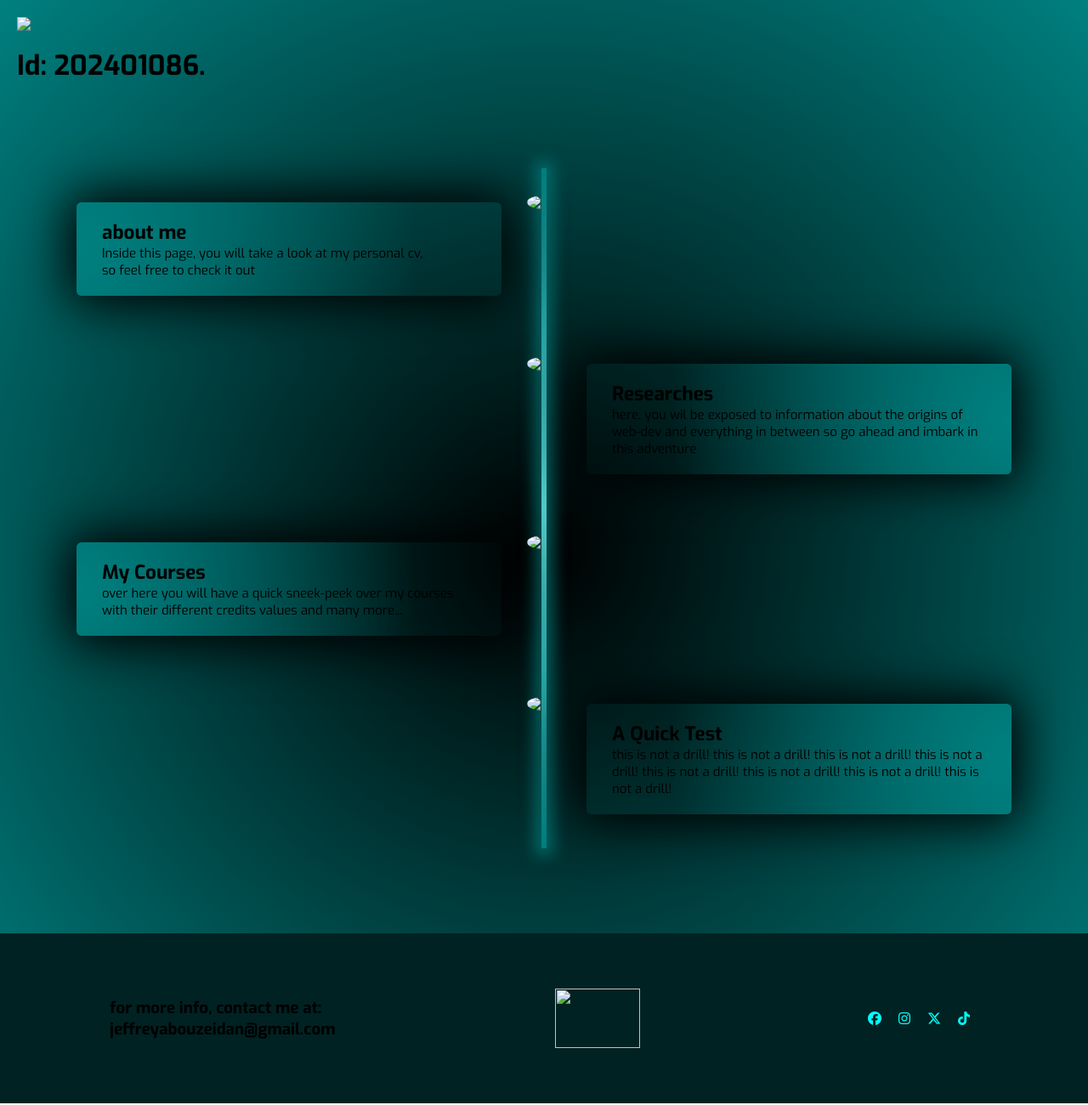
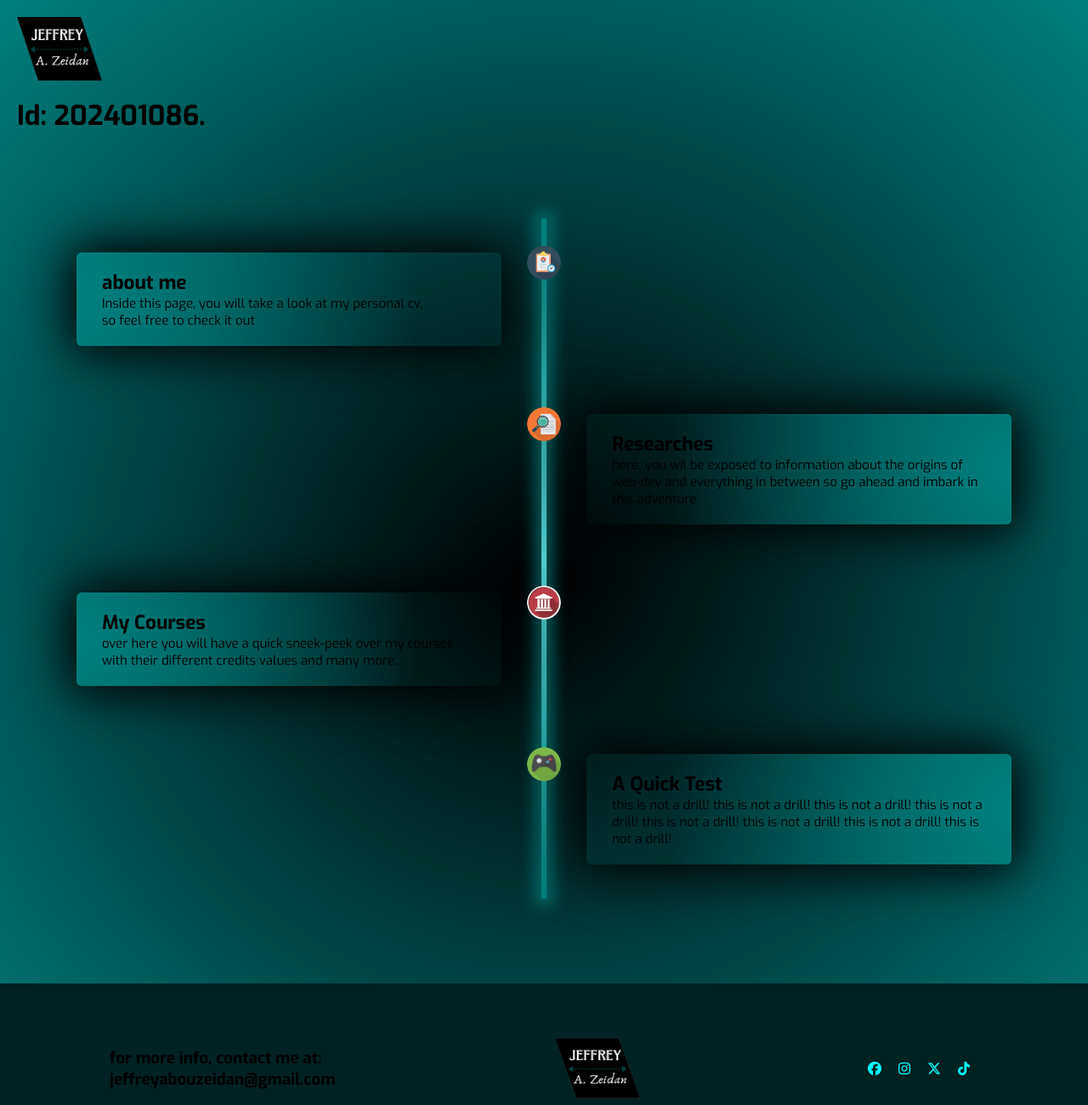
Before and after one commit to 1effrey/final-projct, a plain HTML site: page index.html in a window 1280 px wide. Shown: the whole page at 85% size. Drawn offline with Linux system fonts and the light colour scheme.

Commit message:
Update index.html

```diff
--- a/index.html
+++ b/index.html
@@ -17,7 +17,7 @@
 <body>
 
   <div class="top-logo">
-    <img src="icons/jeff-logo.png" >
+    <img src="jeff-logo.png" >
   </div>
 
   <div class="header">
@@ -29,7 +29,7 @@
 
     <div class="container left-container">
       <a href="cv.html" id="linkk">
-        <img src="icons/CV.png">
+        <img src="CV.png">
         <div class="text-box">
           <h2>about me</h2>
           <P>Inside this page, you will take a look at my personal cv,<br> so feel free to check it out</P>
@@ -39,7 +39,7 @@
     </div>
     <div class="container right-container">
       <a href="reseach.html" id="linkk">
-        <img src="icons/researches.png">
+        <img src="researches.png">
         <div class="text-box">
           <h2>Researches</h2>
           <P>here, you wil be exposed to information about the origins of web-dev and everything in between so go ahead and imbark in this adventure </P>
@@ -49,7 +49,7 @@
     </div>
     <div class="container left-container">
       <a href="mycourses.html" id="linkk">
-        <img src="icons/uni.course.png">
+        <img src="uni.course.png">
         <div class="text-box">
           <h2 >My Courses</h2>
           <P>over here you will have a quick sneek-peek over my courses with their different credits values and many more...</P>
@@ -59,7 +59,7 @@
     </div>
     <div class="container right-container">
       <a href="test.html" id="linkk">
-        <img src="icons/test.png">
+        <img src="test.png">
         <div class="text-box">
           <h2>A Quick Test</h2>
           <P>this is not a drill! this is not a drill! this is not a drill! this is not a drill! this is not a drill! this is not a drill! this is not a drill! this is not a drill! </P>
@@ -72,7 +72,7 @@
   <div class="footer">
     <h3>for more info, contact me at: <br> jeffreyabouzeidan@gmail.com</h3>
 
-    <img src="icons/jeff-logo.png" id="my-logo">
+    <img src="jeff-logo.png" id="my-logo">
 
     <div class="social-logos">
       <a href="https://www.facebook.com/jeffrey.abouzeidan.7" class="fa-brands fa-facebook"></a>
```
